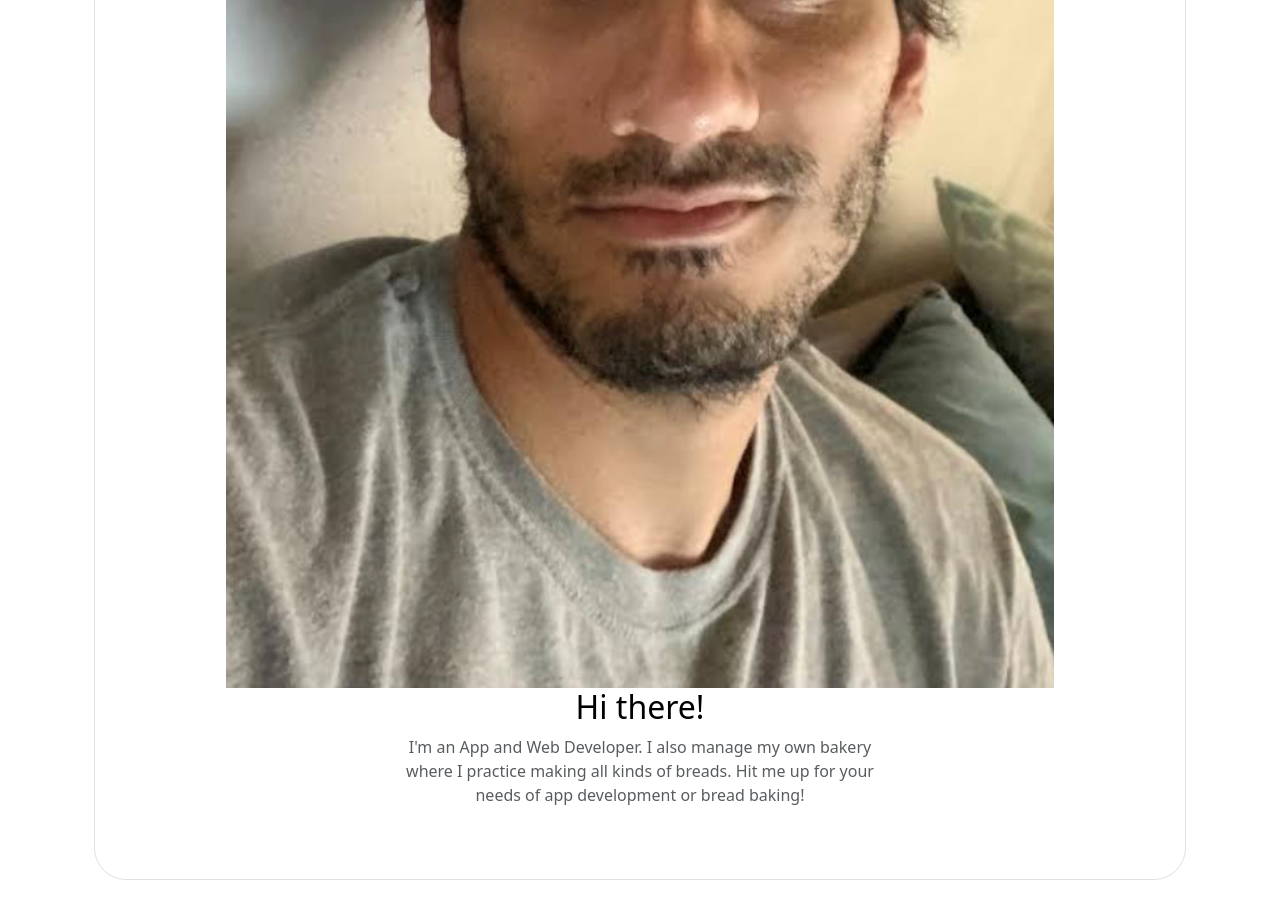
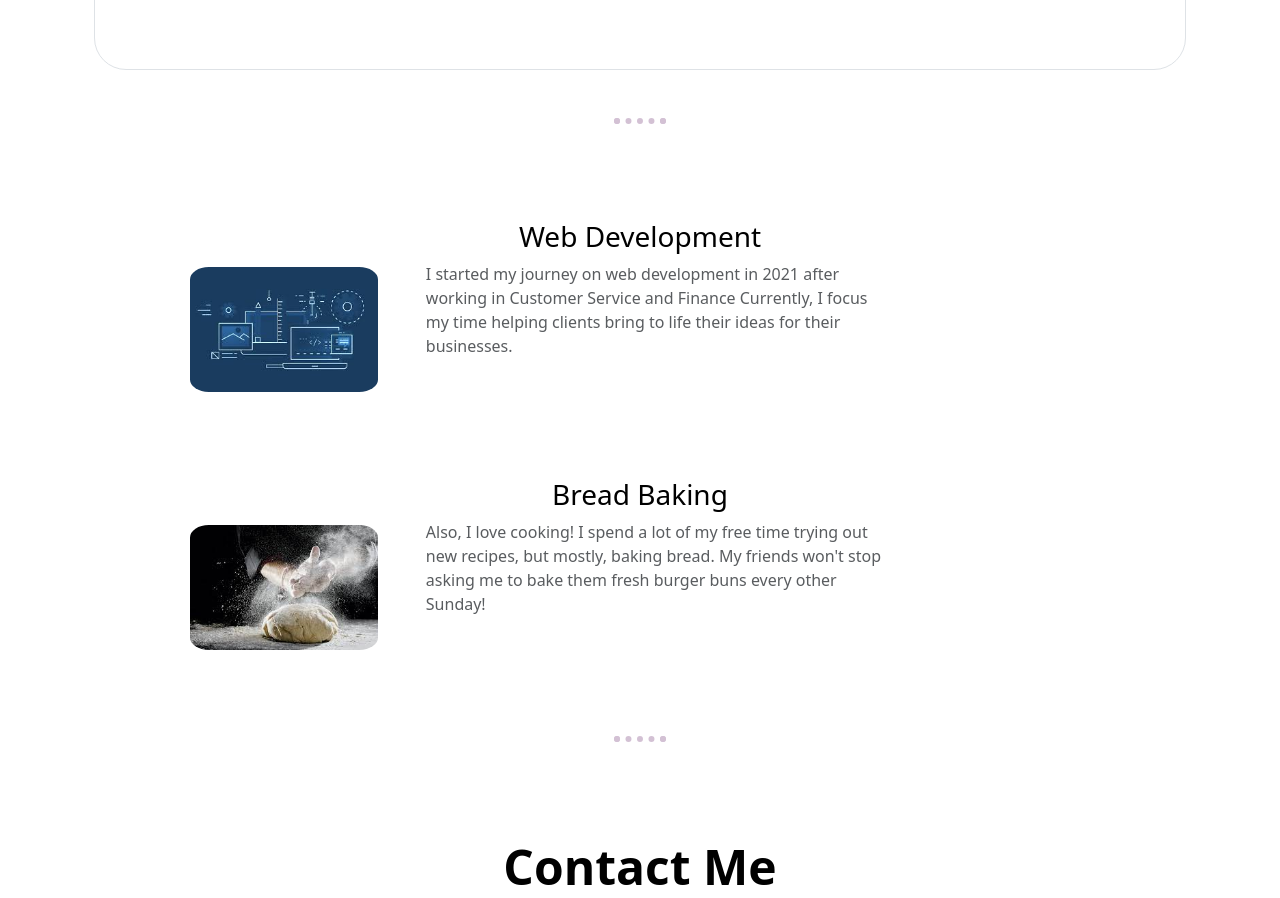
Before and after one commit to cochoa4mmm/Capstone-project2, a plain HTML site: page index.html in a window 1280 px wide. Shown: the part 854-1752 px from the top of the page. Drawn offline with nearby package versions, Linux system fonts and the light colour scheme; the site is published under a folder, as on GitHub Pages, so addresses that start at the root find nothing.

Commit message:
changed paths to ./

```diff
--- a/index.html
+++ b/index.html
@@ -4,7 +4,7 @@
         <meta charset="UTF-8">
         <title>Carlos Ochoa</title>
         <link href="https://cdn.jsdelivr.net/npm/bootstrap@5.3.1/dist/css/bootstrap.min.css" rel="stylesheet" integrity="sha384-4bw+/aepP/YC94hEpVNVgiZdgIC5+VKNBQNGCHeKRQN+PtmoHDEXuppvnDJzQIu9" crossorigin="anonymous">
-        <link rel="stylesheet" href="/style.css">
+        <link rel="stylesheet" href="./style.css">
     </head>
 
     <body>
@@ -41,7 +41,7 @@
                     <div class="position-relative p-5 text-right text-muted bg-body">
                       <h3 class="text-body-emphasis">Web Development</h3>
                       <div>
-                        <img src="/images/web development.jpg" alt="web design image" class="web-img mx-5" height="125px">
+                        <img src="./images/web development.jpg" alt="web design image" class="web-img mx-5" height="125px">
                       </div>
                       <div>
                         <p class="col-lg-6 mx-auto mb-4">
@@ -54,7 +54,7 @@
                     <div class="position-relative p-5 text-right text-muted bg-body">
                       <h3 class="text-body-emphasis">Bread Baking</h3>
                       <div>
-                        <img src="/images/bake.jpg" alt="bread baking picture" class="web-img mx-5" height="125px">
+                        <img src="./images/bake.jpg" alt="bread baking picture" class="web-img mx-5" height="125px">
                       </div>
                       <div>
                         <p class="col-lg-6 mx-auto mb-4">
```
